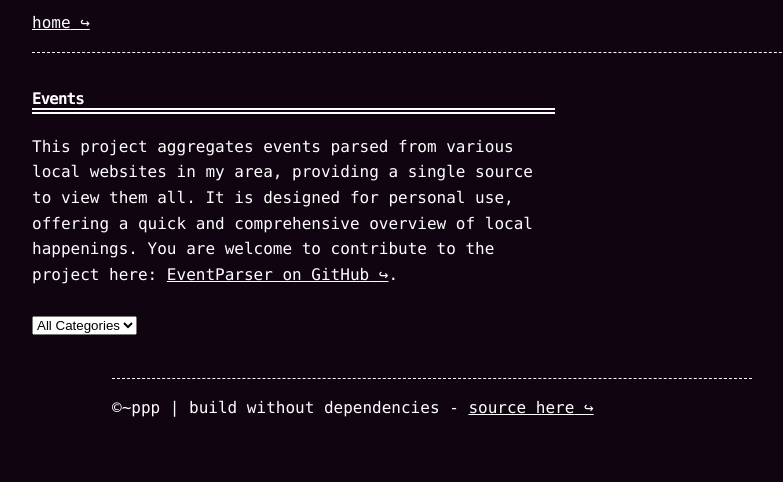
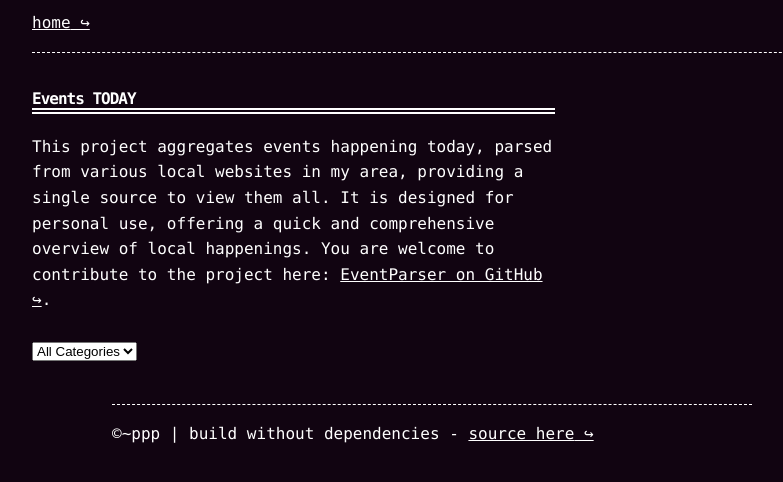
Before and after one commit to phpanhey/simple_website, a plain HTML site: page events.html in a window 1280 px wide. Shown: the whole page, without its empty margins (208-991 px from the left). Drawn offline with Linux system fonts and the light colour scheme; no server answers.

Commit message:
chroe: update description

```diff
--- a/events.html
+++ b/events.html
@@ -24,8 +24,8 @@
         <div class="row">
             <div class="eight columns">
                 <div class="content">
-                    <h1 id="title">Events</h1>
-                    <p>This project aggregates events parsed from various local websites in my area, providing a single source to view them all. It is designed for personal use, offering a quick and comprehensive overview of local happenings. You are welcome to contribute to the project here: <a href="https://github.com/phpanhey/EventParser">EventParser on GitHub</a>.</p>
+                    <h1 id="title">Events TODAY</h1>
+                    <p>This project aggregates events happening today, parsed from various local websites in my area, providing a single source to view them all. It is designed for personal use, offering a quick and comprehensive overview of local happenings. You are welcome to contribute to the project here: <a href="https://github.com/phpanhey/EventParser">EventParser on GitHub</a>.</p>
                     <select id="category-select">
                         <option value="all">All Categories</option>
                     </select>
```
